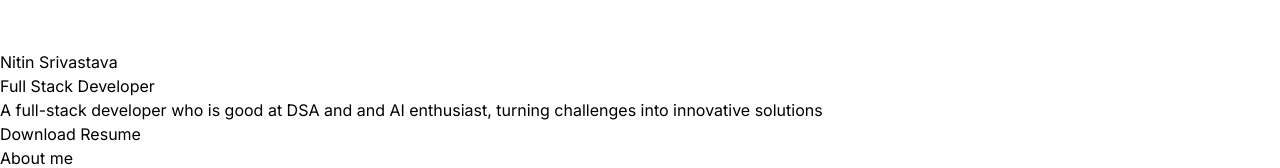
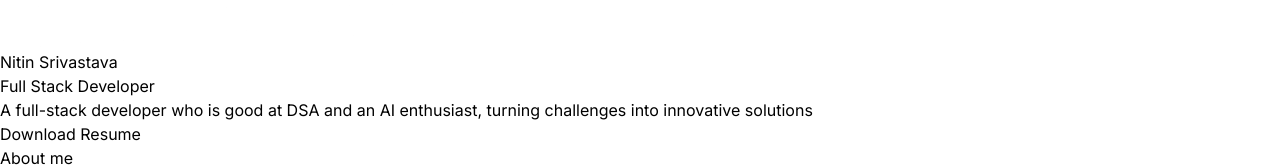
Before and after one commit to ethicalnitin/Myportfolio, a React (Vite) app: page / in a window 1280 px wide. Shown: the part 1090-1258 px from the top of the page. Built offline with nearby package versions, Linux system fonts and the light colour scheme.

Commit message:
Update index.js

```diff
--- a/src/constants/index.js
+++ b/src/constants/index.js
@@ -1,7 +1,7 @@
 import project1 from "../assets/projects/project1.png";
 import project2 from "../assets/projects/LeloYar.png";
 
-export const HERO_CONTENT = 'A full-stack developer who is good at DSA and and AI enthusiast, turning challenges into innovative solutions';
+export const HERO_CONTENT = 'A full-stack developer who is good at DSA and an AI enthusiast, turning challenges into innovative solutions';
 
 export const ABOUT_TEXT = `I am a dedicated and versatile full-stack developer with a passion for creating efficient and user-friendly web applications. I have worked on different techs like JavaScript, HTML, CSS, C++, Python, React.js, Node.js, Express.js, and state management with Redux Toolkit and Context API. I’m adept at API development with REST and GraphQL and skilled in database management with MongoDB, PostgreSQL, and MySQL. My journey in tech began with a curiosity for programming and has evolved into a career where I continuously learn and adapt. I thrive in collaborative environments, solving complex problems, and delivering high-quality solutions. Outside of coding, I enjoy exploring new technologies and contributing to open-source projects.`;
 
```
